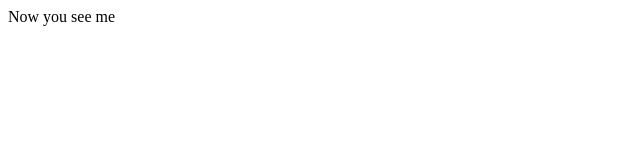
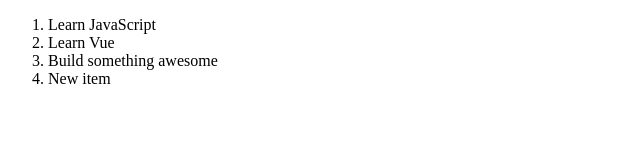
Before and after one commit to Lyrics2000/Vue-Tutorial, a plain HTML site: page index.html in a window 1280 px wide. Shown: the whole page, without its empty margins (0-640 px from the left). Drawn offline with nearby package versions, Linux system fonts and the light colour scheme.

Commit message:
Vue for loop

```diff
--- a/index.html
+++ b/index.html
@@ -5,8 +5,12 @@
         <script src="https://cdn.jsdelivr.net/npm/vue@2/dist/vue.js"></script>
     </head>
     <body>
-        <div id="app-3">
-            <span v-if="seen">Now you see me</span>
+        <div id="app-4">
+            <ol>
+                <li v-for="todo in todos">
+                {{ todo.text }}
+                </li>
+            </ol>
         </div>
         <script src="index.js"></script>
     </body>
--- a/index.js
+++ b/index.js
@@ -1,6 +1,13 @@
-var app3 = new Vue({
-    el: "#app-3",
+var app4 = new Vue({
+    el: "#app-4",
     data: {
-        seen: true,
+        todos: [
+            { text: "Learn JavaScript" },
+            { text: "Learn Vue" },
+            { text: "Build something awesome" },
+        ],
     },
 });
+
+
+app4.todos.push({ text: "New item" });
```
